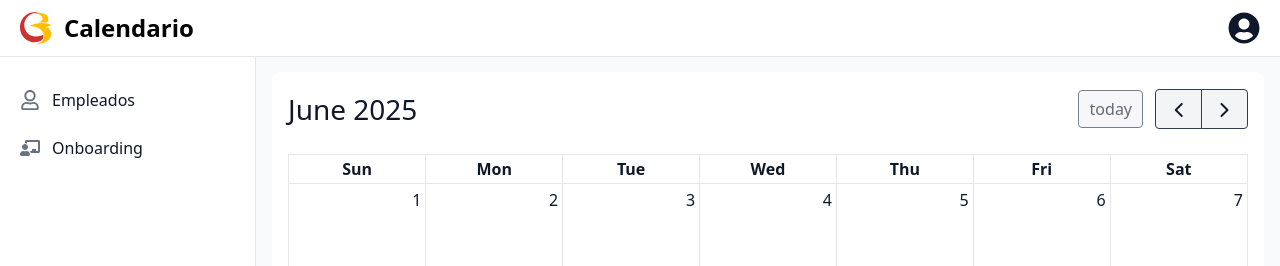
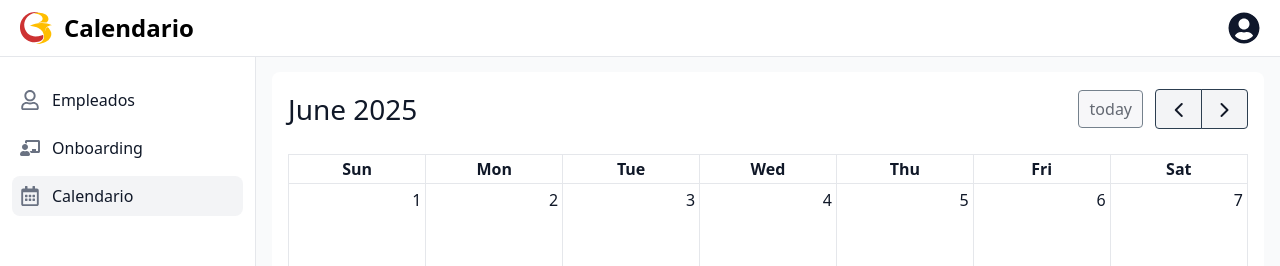
Before and after one commit to Porcelanic/App-de-gestion-de-Onboarding-Bbg, a React (Vite) app in the folder frontend/: page /calendar in a window 1280 px wide. Shown: the top 266 px of the page. Built offline with nearby package versions, Linux system fonts and the light colour scheme; no server answers.

Commit message:
[ADD] the sidebar now allows to navigate to the calendar page

```diff
--- a/frontend/src/shared/components/organisms/Sidebar.tsx
+++ b/frontend/src/shared/components/organisms/Sidebar.tsx
@@ -1,6 +1,6 @@
 import React from "react";
 import SidebarLink from "../molecules/SidebarLink";
-import { FaRegUser, FaChalkboardTeacher } from "react-icons/fa";
+import { FaRegUser, FaChalkboardTeacher, FaRegCalendarAlt } from "react-icons/fa";
 import { ThemeToggle } from "../atoms/ThemeToggle";
 
 interface SidebarNavItem {
@@ -40,6 +40,14 @@ const Sidebar: React.FC<SidebarProps> = ({
                 "/dashboard/onboarding"
             ),
         },
+        {
+            href: "/calendar",
+            icon: (
+                <FaRegCalendarAlt className="w-5 h-5 text-gray-500 transition duration-75 dark:text-gray-400 group-hover:text-gray-900 dark:group-hover:text-white" />
+            ),
+            text: "Calendario",
+            isActive: window.location.pathname.startsWith("/calendar"),
+        }
     ];
 
     const navItems = customNavItems || defaultNavItems;
```
